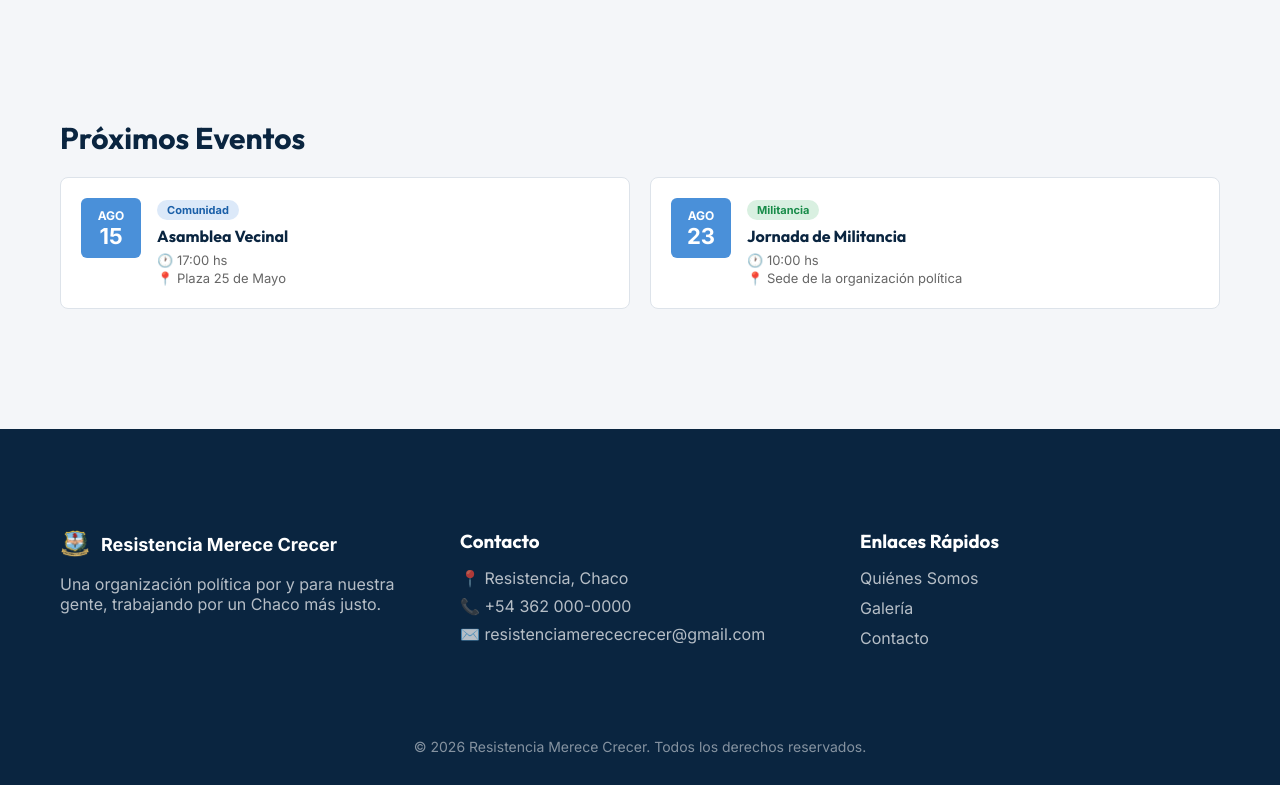
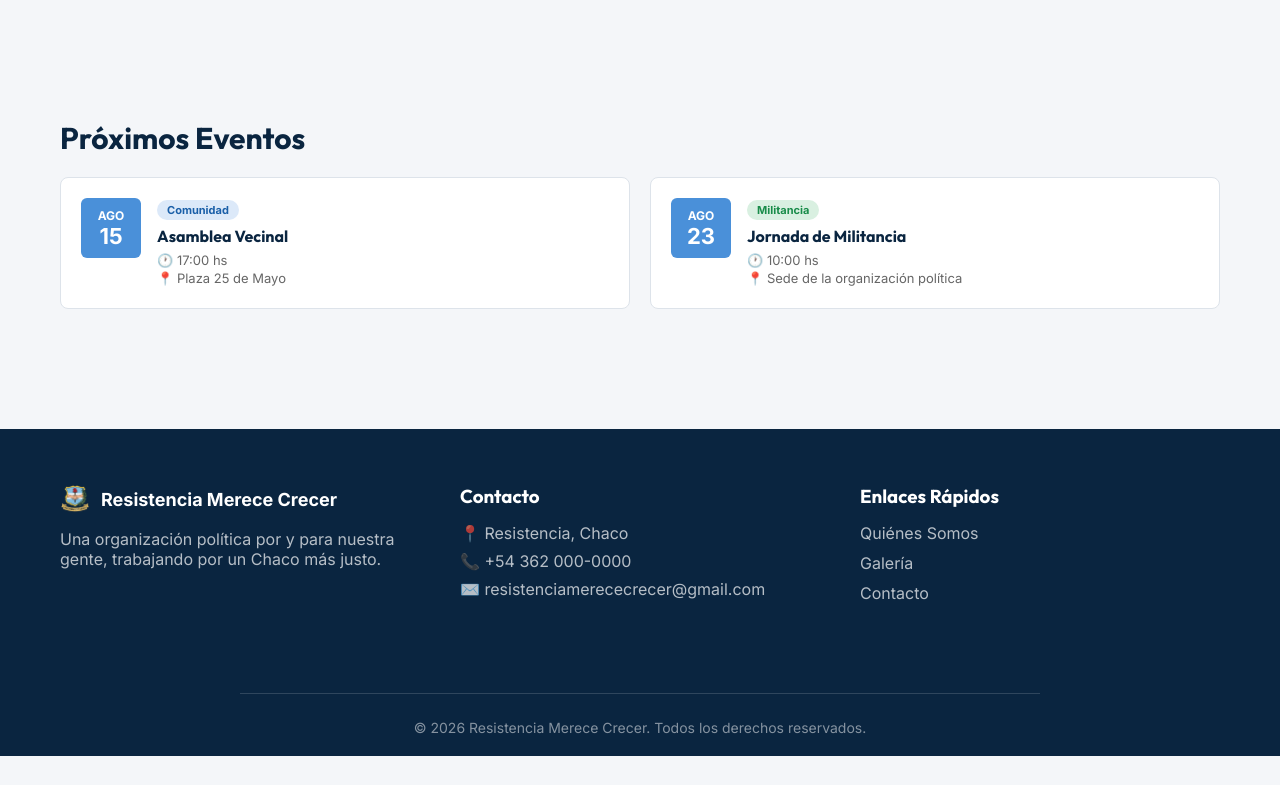
Before and after one commit to esqmarcelo/resistencia-merece-crecer, a React (Vite) app: page / in a window 1280 px wide. Shown: the part 1068-1853 px from the top of the page. After the commit the page ends 1824 px from the top, so only its background shows below. Built offline with nearby package versions, Linux system fonts and the light colour scheme.

Commit message:
cambios en tamaños de la franja inferior

```diff
--- a/src/index.css
+++ b/src/index.css
@@ -170,7 +170,7 @@ h3 {
 .footer {
   background-color: #0a2540;
   color: white;
-  padding: 60px 0 30px;
+  padding: 15px 0 20px;
   margin-top: 60px;
 }
 
@@ -217,7 +217,13 @@ h3 {
   text-align: center;
   color: rgba(255, 255, 255, 0.5);
   margin-top: 40px;
+  padding-top: 25px;
   font-size: 14px;
+  max-width: 800px;
+  margin-left: auto;
+  margin-right: auto;
+  border-top: 1px solid rgba(255, 255, 255, 0.15);
+
 }
 
 .inicio-preview {
```
